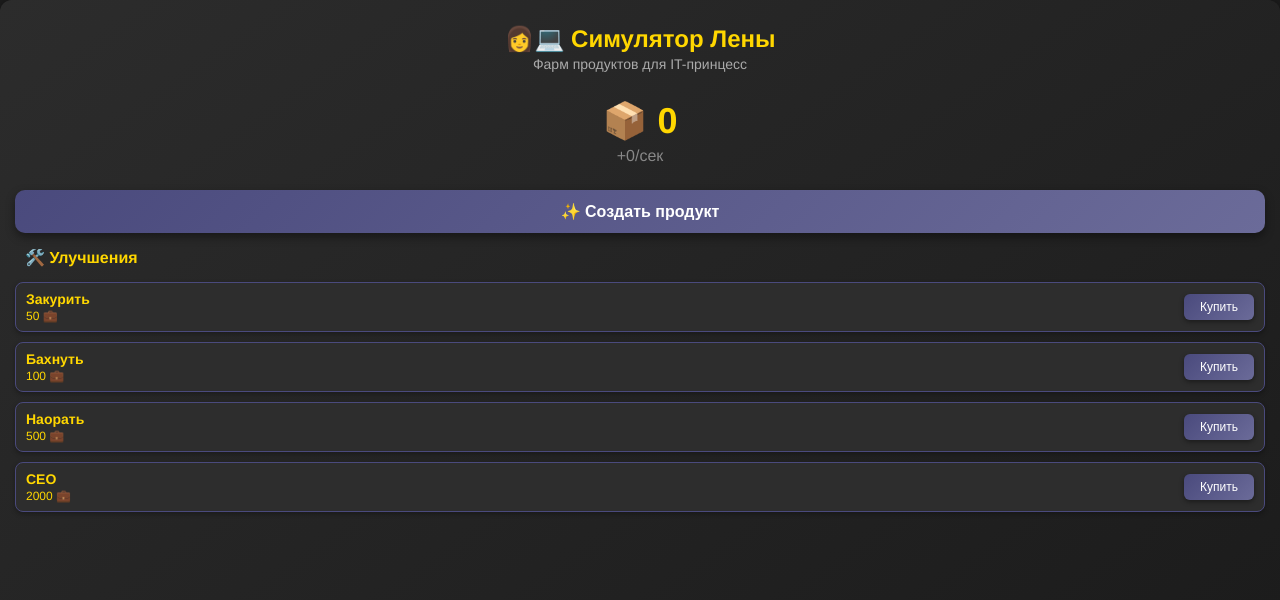
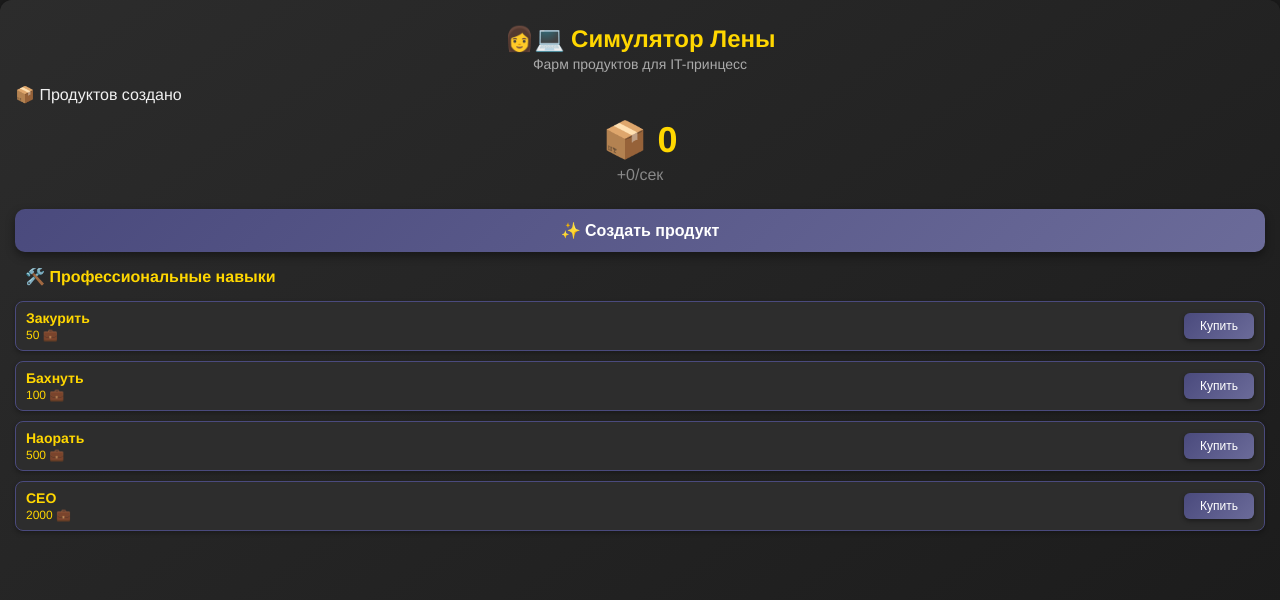
Before and after one commit to timich181/timich181.github.io, a plain HTML site: page index.html in a window 1280 px wide. Drawn offline with Linux system fonts and the light colour scheme.

Commit message:
Update index.html

```diff
--- a/index.html
+++ b/index.html
@@ -14,8 +14,9 @@
             <p>Фарм продуктов для IT-принцесс</p>
         </div>
 
-        <!-- Крупное отображение продуктов -->
-        <div class="product-display" id="product-count-large">📦 0</div>
+        <!-- Надпись и счётчик продуктов -->
+        <div class="product-label">📦 Продуктов создано</div>
+        <div class="product-display" id="product-count-large">0</div>
 
         <!-- Доход в секунду -->
         <div class="income-text" id="income-text">+0/сек</div>
@@ -23,9 +24,9 @@
         <!-- Кнопка клика -->
         <button id="click-btn" class="main-button">✨ Создать продукт</button>
 
-        <!-- Улучшения (без скроллинга) -->
+        <!-- Улучшения -->
         <div class="upgrades">
-            <h2>🛠️ Улучшения</h2>
+            <h2>🛠️ Профессиональные навыки</h2>
             <div class="upgrade-grid" id="upgrade-grid"></div>
         </div>
     </div>
```
